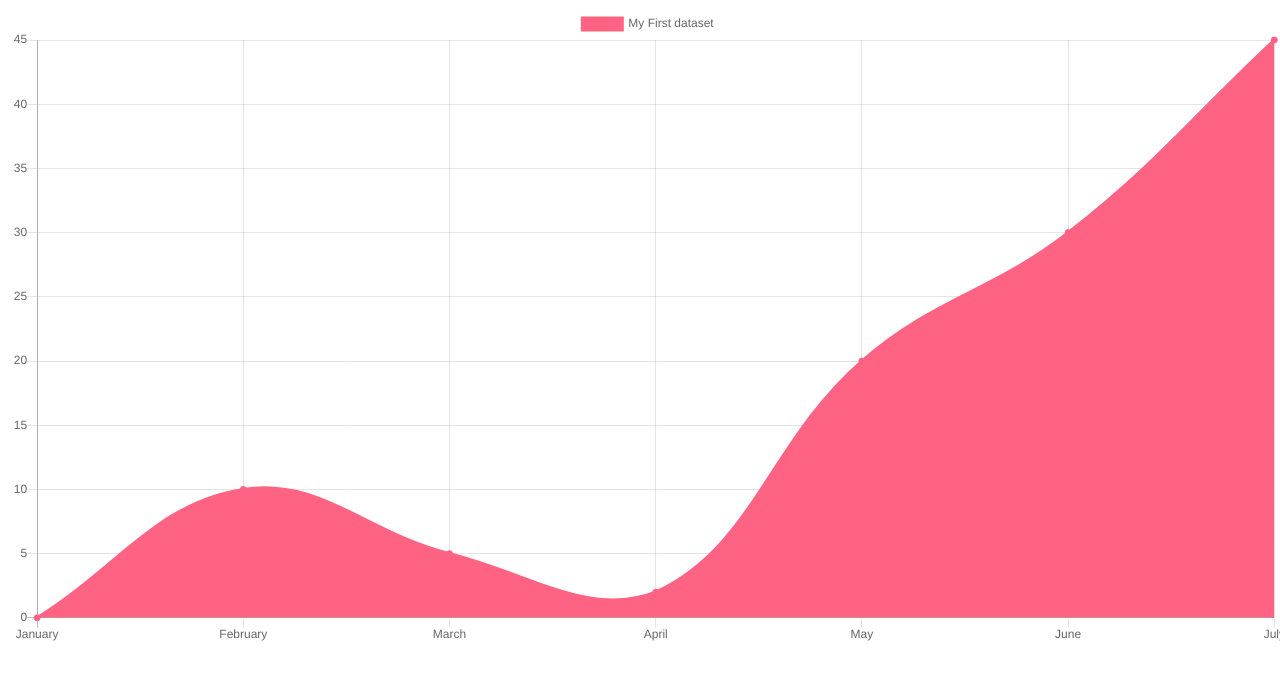
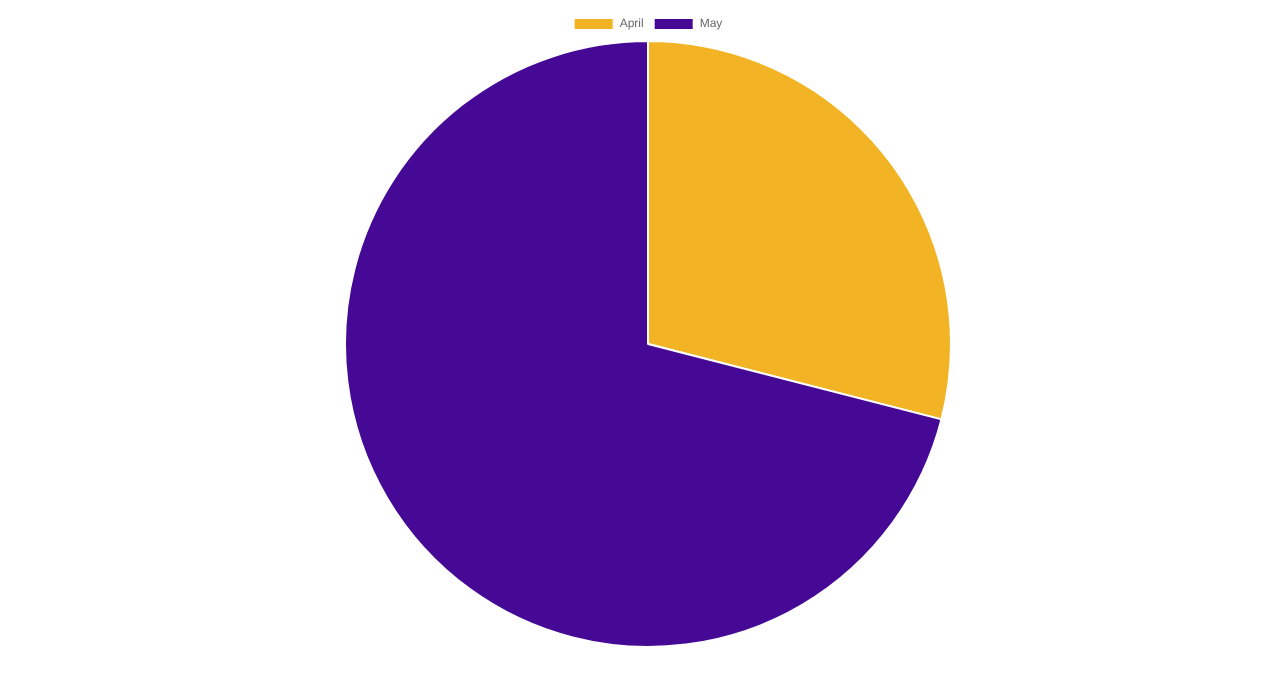
Before and after one commit to michdud/flunkdayvis, a website: page index.html in a window 1280 px wide. Drawn offline with nearby package versions, Linux system fonts and the light colour scheme.

Commit message:
added pie chart

```diff
--- a/index.html
+++ b/index.html
@@ -11,17 +11,19 @@
 	var ctx = document.getElementById('monthChart').getContext('2d');
 	var chart = new Chart(ctx, {
     // The type of chart we want to create
-    type: 'line',
+    type: 'pie',
 
     // The data for our dataset
     data: {
-    	labels: ["January", "February", "March", "April", "May", "June", "July"],
     	datasets: [{
-    		label: "My First dataset",
-    		backgroundColor: 'rgb(255, 99, 132)',
-    		borderColor: 'rgb(255, 99, 132)',
-    		data: [0, 10, 5, 2, 20, 30, 45],
-    	}]
+				data: [29, 71],
+				backgroundColor: ["#f2b424", "#460996"]
+			}],
+			labels: [
+				'April',
+				'May'
+			]
+
     },
 
     // Configuration options go here
```
